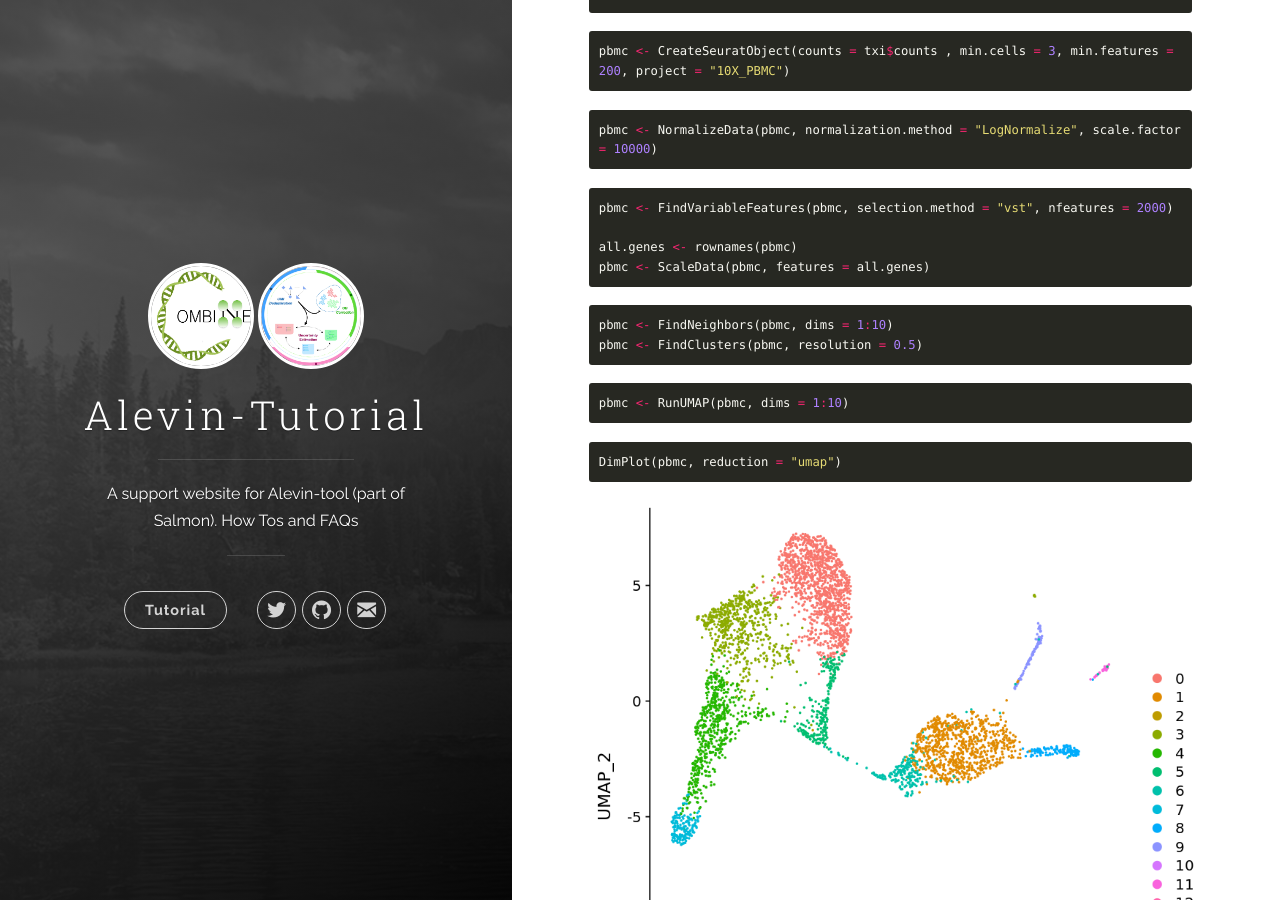
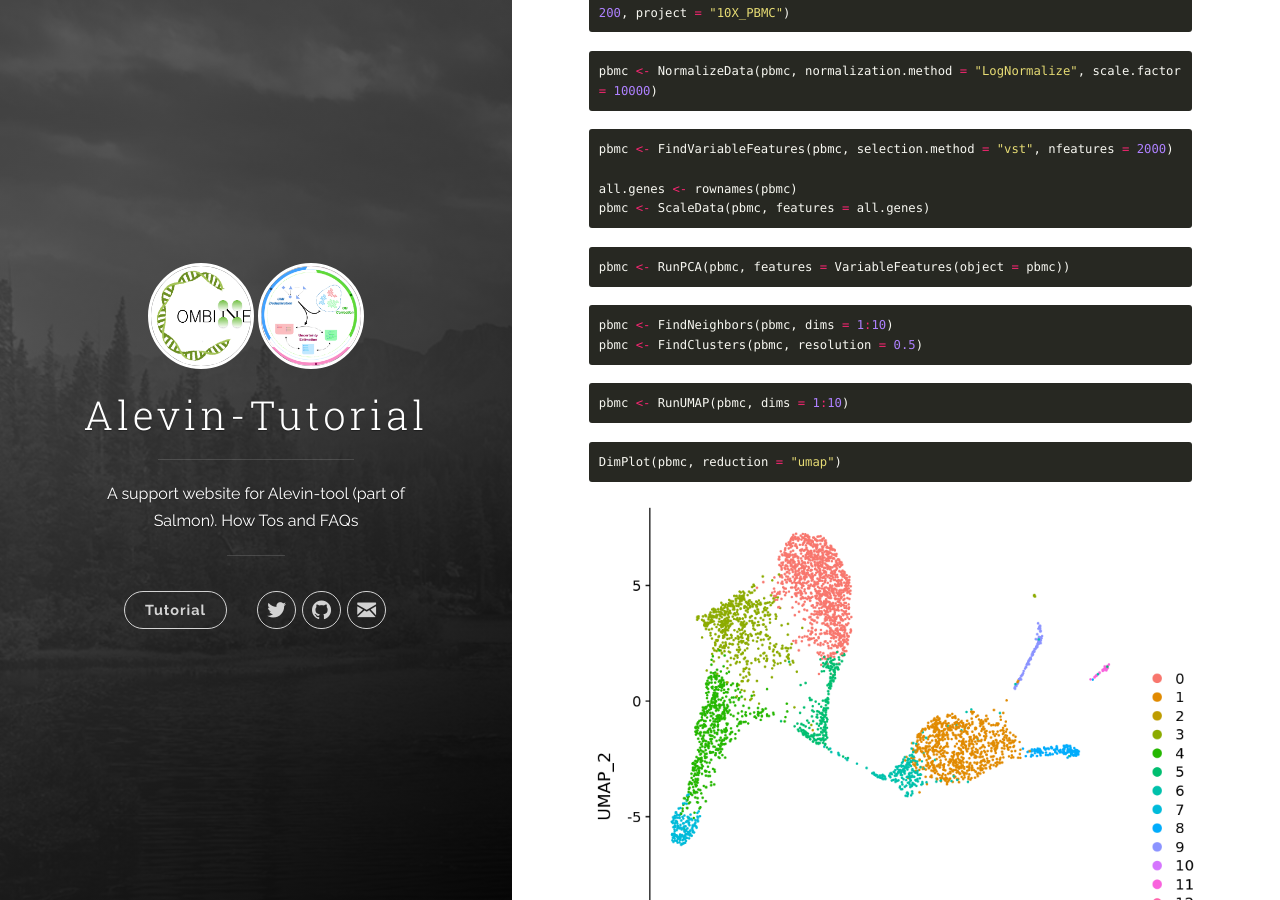
Before and after one commit to COMBINE-lab/alevin-tutorial, a Jekyll site: the page built from docs/_posts/2018-25-05-alevin-seurat.md, in a window 1280 px wide and 900 px high, scrolled down 759 px. Built offline with Jekyll 4.4.1, drawn with Linux system fonts in a browser that asks for light colours.

Commit message:
Missing a line from the Seurat tutorial

````diff
--- a/docs/_posts/2018-25-05-alevin-seurat.md
+++ b/docs/_posts/2018-25-05-alevin-seurat.md
@@ -34,11 +34,6 @@ checking out Seurat tool for more detailed tutorial of the downstream analysis."
 ```
 
 ```R
-
-```
-
-
-```R
 pbmc <- CreateSeuratObject(counts = txi$counts , min.cells = 3, min.features = 200, project = "10X_PBMC")
 ```
 
@@ -55,6 +50,9 @@ all.genes <- rownames(pbmc)
 pbmc <- ScaleData(pbmc, features = all.genes)
 ```
 
+```R
+pbmc <- RunPCA(pbmc, features = VariableFeatures(object = pbmc))
+```
 
 ```R
 pbmc <- FindNeighbors(pbmc, dims = 1:10)
````
